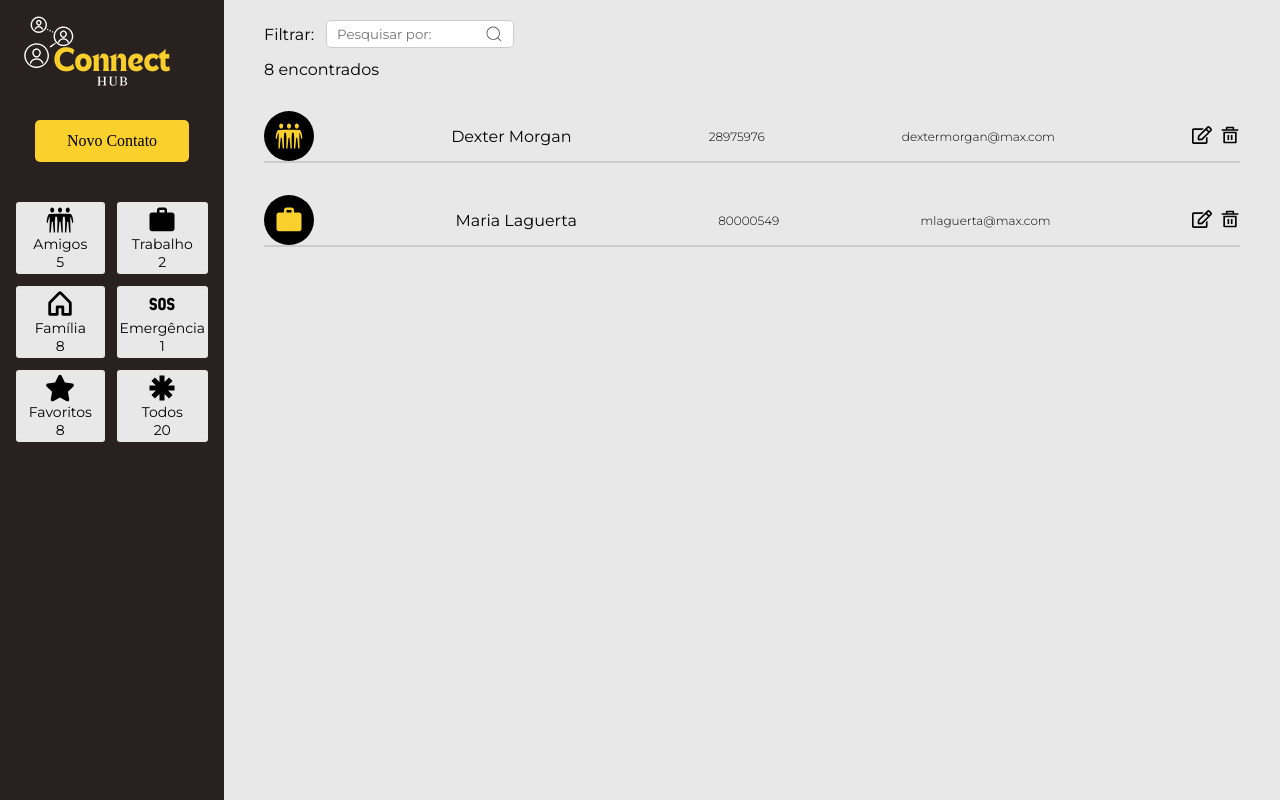
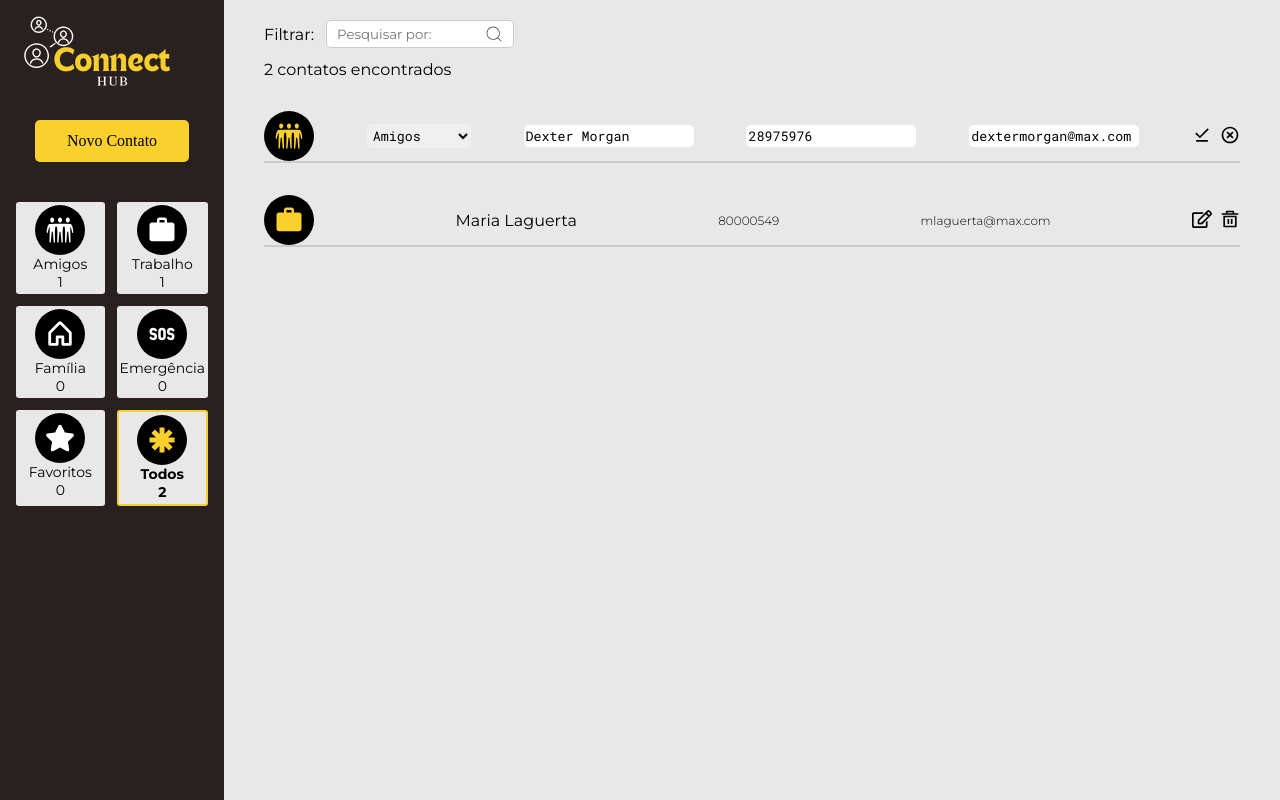
Before and after one commit to analoosena/lista-contatos-react-redux, a React (Vite) app: page / in a window 1280 px wide. Both pictures are taken after a click on the button 1202 px from the left and 136 px from the top of the page. Built offline with nearby package versions, Linux system fonts and the light colour scheme; a web font is replaced by a local one.

Commit message:
codingin filters, redux and states

```diff
--- a/src/components/Contato/index.tsx
+++ b/src/components/Contato/index.tsx
@@ -8,15 +8,25 @@ import { TbSos } from "react-icons/tb";
 import { FaStar } from "react-icons/fa";
 import { FaRegEdit } from "react-icons/fa";
 import { RiDeleteBin5Line } from "react-icons/ri";
+import { RiCloseCircleLine } from "react-icons/ri";
+import { MdDownloadDone } from "react-icons/md";
 
 import NovoContato from "../../models/NovoContato";
-import { removerContato, editarContato } from "../../redux/reducers/lista";
+import { editarContato, removerContato } from "../../redux/reducers/lista";
 
-import { BotaoAcao, Botoes, ContainerContato, IconAvatar } from "./styles";
+import { BotaoAcao, Botoes, ContainerContato } from "./styles";
+import { useState } from "react";
+import { IconAvatarYellow } from "../../styles";
 
 type Props = NovoContato;
 
 const Contato = ({ nomeCompleto, telefone, email, grupo, id }: Props) => {
+  const [estaEditando, setEstaEditando] = useState(false);
+  const [nomeEditado, setNomeEditado] = useState(nomeCompleto);
+  const [telefoneEditado, setTelefoneEditado] = useState(telefone);
+  const [emailEditado, setEmailEditado] = useState(email);
+  const [grupoEditado, setGrupoEditado] = useState(grupo);
+
   const mudaIcon = (grupo: string) => {
     switch (grupo) {
       case "amigos":
@@ -36,31 +46,103 @@ const Contato = ({ nomeCompleto, telefone, email, grupo, id }: Props) => {
 
   const dispatch = useDispatch();
 
+  const salvaEdicao = () => {
+    dispatch(
+      editarContato({
+        id,
+        nomeCompleto: nomeEditado,
+        telefone: telefoneEditado,
+        email: emailEditado,
+        grupo: grupoEditado,
+      })
+    );
+    setEstaEditando(false);
+  };
+
+  const cancelaEdicao = () => {
+    setNomeEditado(nomeCompleto);
+    setTelefoneEditado(telefone);
+    setEmailEditado(email);
+    setGrupoEditado(grupo);
+    setEstaEditando(false);
+  };
+
   function removeC() {
     dispatch(removerContato(id));
     console.log(`item que esta sendo clicado ${id}`);
   }
   return (
     <ContainerContato>
+      {estaEditando ? (
+        <>
           <div>
-        <IconAvatar>{mudaIcon(grupo)}</IconAvatar>
+            <IconAvatarYellow>{mudaIcon(grupoEditado)}</IconAvatarYellow>
+          </div>
+          <select
+            value={grupoEditado}
+            onChange={(e) =>
+              setGrupoEditado(
+                e.target.value as
+                  | "amigos"
+                  | "familia"
+                  | "trabalho"
+                  | "emergencia"
+                  | "favoritos"
+              )
+            } //converte o valor para os declarados
+          >
+            <option value="amigos">Amigos</option>
+            <option value="familia">Família</option>
+            <option value="trabalho">Trabalho</option>
+            <option value="emergencia">Emergência</option>
+            <option value="favoritos">Favoritos</option>
+          </select>
+          <input
+            type="text"
+            value={nomeEditado}
+            onChange={(e) => setNomeEditado(e.target.value)}
+          />
+          <input
+            type="number"
+            value={telefoneEditado ?? ""}
+            onChange={(e) => setTelefoneEditado(e.target.valueAsNumber || 0)} //já retorna um número em vez de uma string, e 0 ao inves de null
+          />
+          <input
+            type="text"
+            value={emailEditado}
+            onChange={(e) => setEmailEditado(e.target.value)}
+          />
+        </>
+      ) : (
+        <>
+          <div>
+            <IconAvatarYellow>{mudaIcon(grupo)}</IconAvatarYellow>
           </div>
           <h5>{nomeCompleto}</h5>
           <p>{telefone}</p>
           <p>{email}</p>
+        </>
+      )}
       <Botoes>
-        <BotaoAcao
-          onClick={() =>
-            dispatch(
-              editarContato({ nomeCompleto, telefone, email, grupo, id })
-            )
-          }
-        >
+        {estaEditando ? (
+          <>
+            <BotaoAcao onClick={salvaEdicao}>
+              <MdDownloadDone />
+            </BotaoAcao>
+            <BotaoAcao onClick={cancelaEdicao}>
+              <RiCloseCircleLine />
+            </BotaoAcao>
+          </>
+        ) : (
+          <>
+            <BotaoAcao onClick={() => setEstaEditando(true)}>
               <FaRegEdit />
             </BotaoAcao>
             <BotaoAcao onClick={removeC}>
               <RiDeleteBin5Line />
             </BotaoAcao>
+          </>
+        )}
       </Botoes>
     </ContainerContato>
   );
--- a/src/components/Contato/styles.ts
+++ b/src/components/Contato/styles.ts
@@ -7,36 +7,31 @@ export const ContainerContato = styled.div`
   gap: 24px;
   align-items: center;
   justify-content: space-between;
-  h5{
+  h5 {
     font-size: 16px;
     font-weight: 400;
   }
-  p{
+  p {
     font-weight: 300;
     font-size: 12px;
   }
-`;
-export const IconAvatar = styled.div`
-  width: 50px;
-  height: 50px;
-  background-color: #000;
-  color: white;
-  font-size: 20px;
-  font-weight: bold;
-  display: flex;
-  align-items: center;
-  justify-content: center;
-  border-radius: 50%;
-  svg {
-    color: #fad02c;
-    font-size: 30px;
+  select,
+  input {
+    border-radius: 5px;
+    font-family: "Roboto Mono", serif;
+    border: none;
+    outline: none;
+    padding: 2px;
+    &:focus {
+      border: #fad02c solid 2px;
+    }
   }
 `;
 
-export const Botoes = styled.div `
+export const Botoes = styled.div`
   display: flex;
   gap: 8px;
-`
+`;
 export const BotaoAcao = styled.button`
   background-color: transparent;
   cursor: pointer;
--- a/src/components/FiltroButton/index.tsx
+++ b/src/components/FiltroButton/index.tsx
@@ -1,16 +1,34 @@
+import { useDispatch } from "react-redux";
+import { useState } from "react";
+
 import { CiSearch } from "react-icons/ci";
 import { Button, Container, Input } from "./style";
+import { aplicarFiltro } from "../../redux/reducers/filtro";
 
 const Filtro = () => {
+  const [textoBusca, setTextoBusca] = useState("");
+
+  const dispatch = useDispatch();
+  const pesquisarTermo = () => {
+    dispatch(aplicarFiltro({ termoBusca: textoBusca, nomeGrupo: "todos" }));
+    setTextoBusca("");
+  };
+
   return (
     <>
-    <Container>
-      <p>Filtrar:</p>
-      <Input type="text" placeholder="Pesquisar por:" />
-      <Button><CiSearch /></Button>
-    </Container>
-    <p>8 encontrados</p>
+      <Container>
+        <p>Filtrar:</p>
+        <Input
+          type="text"
+          placeholder="Pesquisar por:"
+          value={textoBusca}
+          onChange={(e) => setTextoBusca(e.target.value)}
+        />
+        <Button onClick={pesquisarTermo}>
+          <CiSearch />
+        </Button>
+      </Container>
     </>
   );
 };
-export default Filtro
+export default Filtro;
--- a/src/components/FiltroCard/index.tsx
+++ b/src/components/FiltroCard/index.tsx
@@ -1,16 +1,49 @@
+import { IconType } from "react-icons";
+import { useDispatch, useSelector } from "react-redux";
+
 import { ContainerFiltroCard } from "./styles";
-import { IconType } from "react-icons"
+import { IconAvatar } from "../../styles";
+import { aplicarFiltro } from "../../redux/reducers/filtro";
+import { RootReducer } from "../../redux/store";
 
 type Props = {
   icon: IconType;
   titulo: string;
-  contador: number;
+  grupo:
+    | "amigos"
+    | "familia"
+    | "trabalho"
+    | "emergencia"
+    | "favoritos"
+    | "todos";
 };
 
-const FiltroCard = ({ icon: Icon, titulo, contador }: Props) => {
+const FiltroCard = ({ icon: Icon, titulo, grupo }: Props) => {
+  const filtroEscolhido = useSelector(
+    (state: RootReducer) => state.filtro.nomeGrupo
+  );
+  const { lista } = useSelector((state: RootReducer) => state);
+
+  const dispatch = useDispatch();
+
+  const filtrarGrupo = () => {
+    dispatch(aplicarFiltro({ nomeGrupo: grupo }));
+  };
+  const contarPessoas = () => {
+    if (grupo === "todos") {
+      return lista.contatos.length;
+    } else {
+      return lista.contatos.filter((item) => item.grupo == grupo).length;
+    }
+  };
+
+  const verfificaEstaAtivo = filtroEscolhido === grupo;
+  const contador = contarPessoas();
   return (
-    <ContainerFiltroCard>
-      <Icon size={30} />
+    <ContainerFiltroCard onClick={filtrarGrupo} ativo={verfificaEstaAtivo}>
+      <IconAvatar ativo={verfificaEstaAtivo}>
+        <Icon />
+      </IconAvatar>
       <p>{titulo}</p>
       <p>{contador}</p>
     </ContainerFiltroCard>
--- a/src/components/FiltroCard/styles.ts
+++ b/src/components/FiltroCard/styles.ts
@@ -1,16 +1,21 @@
 import styled from "styled-components";
 
-export const ContainerFiltroCard = styled.div`
+type Props = {
+  ativo: boolean;
+};
+
+export const ContainerFiltroCard = styled.div<Props>`
   background-color: #ffff;
   padding: 3px;
   display: flex;
   flex-direction: column;
   align-items: center;
   font-family: "Liter", serif;
+  font-weight: ${(props) => props.ativo ? 'bold' : 'none'};
   border-radius: 3px;
   background-color: #e8e8e8;
   cursor: pointer;
-
+  border: ${(props ) => (props.ativo ? '2px solid #fad02c' : 'none')};
   p {
     font-size: 14px;
   }
--- a/src/containers/BarraLateral/index.tsx
+++ b/src/containers/BarraLateral/index.tsx
@@ -8,17 +8,18 @@ import FiltroCard from "../../components/FiltroCard";
 import { Botao, ContainerBarra, Filtros } from "./styles";
 
 const BarraLateral = () => {
+
   return (
     <ContainerBarra>
-      <img src="src\assets\Connect.png" alt="" />
+      <img src="src\assets\Connect.png" alt="Logo Connect hub" />
       <Botao>Novo Contato</Botao>
       <Filtros>
-        <FiltroCard icon={GiThreeFriends} titulo="Amigos" contador={5} />
-        <FiltroCard icon={MdOutlineWork} titulo="Trabalho" contador={2} />
-        <FiltroCard icon={PiHouseBold} titulo="Família" contador={8} />
-        <FiltroCard icon={TbSos} titulo="Emergência" contador={1} />
-        <FiltroCard icon={FaStar} titulo="Favoritos" contador={8} />
-        <FiltroCard icon={GrEmergency} titulo="Todos" contador={20} />
+        <FiltroCard icon={GiThreeFriends} titulo="Amigos" grupo="amigos" />
+        <FiltroCard icon={MdOutlineWork} titulo="Trabalho" grupo="trabalho" />
+        <FiltroCard icon={PiHouseBold} titulo="Família" grupo="familia" />
+        <FiltroCard icon={TbSos} titulo="Emergência" grupo="emergencia" />
+        <FiltroCard icon={FaStar} titulo="Favoritos" grupo="favoritos" />
+        <FiltroCard icon={GrEmergency} titulo="Todos" grupo="todos" />
       </Filtros>
     </ContainerBarra>
   );
--- a/src/containers/BarraLateral/styles.ts
+++ b/src/containers/BarraLateral/styles.ts
@@ -20,6 +20,10 @@ export const Botao = styled.button`
   margin-bottom: 24px;
   width: 80%;
   font-family:"Liter", serif;
+  &:hover{
+    color: #fff;
+    font-weight: bold;
+  }
 `
 export const Filtros = styled.div`
   display: grid;
--- a/src/containers/ListaDeContatos/index.tsx
+++ b/src/containers/ListaDeContatos/index.tsx
@@ -7,11 +7,54 @@ import { ListaContainer } from "../../styles";
 
 const ListaDeContatos = () => {
   const { contatos } = useSelector((state: RootReducer) => state.lista);
+  const { termoBusca, nomeGrupo } = useSelector(
+    (state: RootReducer) => state.filtro
+  );
+
+  const renderizaAsFiltradas = () => {
+    let listafiltrada = contatos;
+    if (termoBusca !== undefined) {
+      listafiltrada = listafiltrada.filter(
+        (item) => item.nomeCompleto.toLocaleLowerCase().search(termoBusca.toLocaleLowerCase()) >= 0
+      );
+    }
+    switch (nomeGrupo) {
+      case "amigos": {
+        return listafiltrada.filter((item) => item.grupo === "amigos");
+      }
+      case "emergencia": {
+        return listafiltrada.filter((item) => item.grupo === "emergencia");
+      }
+      case "familia": {
+        return listafiltrada.filter((item) => item.grupo === "familia");
+      }
+      case "trabalho": {
+        return listafiltrada.filter((item) => item.grupo === "trabalho");
+      }
+      case "favoritos": {
+        return listafiltrada.filter((item) => item.grupo === "favoritos");
+      }
+      default: {
+        return listafiltrada;
+      }
+    }
+  };
+
+  const contatosFiltrados = renderizaAsFiltradas();
+
+  const contadorDeFiltradas = contatosFiltrados.length;
+
   return (
     <ListaContainer>
       <Filtro />
+      {contadorDeFiltradas === 1 ||0 ? (
+        <p>{contadorDeFiltradas} contato encontrado</p>
+      ) : (
+        <p>{contadorDeFiltradas} contatos encontrados</p>
+      )}
+
       <ul>
-        {contatos.map((item) => (
+        {contatosFiltrados.map((item) => (
           <li key={item.id}>
             <Contato
               nomeCompleto={item.nomeCompleto}
--- /dev/null
+++ b/src/redux/reducers/filtro.ts
@@ -0,0 +1,29 @@
+import { createSlice, PayloadAction } from "@reduxjs/toolkit";
+
+type FiltroState = {
+  termoBusca?: string;
+  nomeGrupo:
+    | "amigos"
+    | "familia"
+    | "trabalho"
+    | "emergencia"
+    | "favoritos"
+    | "todos";
+};
+
+const initialState: FiltroState = {
+  termoBusca: "",
+  nomeGrupo: "todos",
+};
+const filtroSlice = createSlice({
+  name: "filtro",
+  initialState,
+  reducers: {
+    aplicarFiltro: (state, action: PayloadAction<FiltroState>) => {
+      state.nomeGrupo = action.payload.nomeGrupo;
+      state.termoBusca = action.payload.termoBusca
+    },
+  },
+});
+export const { aplicarFiltro } = filtroSlice.actions;
+export default filtroSlice.reducer;
--- a/src/redux/store.ts
+++ b/src/redux/store.ts
@@ -1,9 +1,11 @@
 import { configureStore } from "@reduxjs/toolkit";
 import listaReducer from "./reducers/lista";
+import filtroReducer from '../redux/reducers/filtro'
 
 export const store = configureStore({
   reducer: {
     lista: listaReducer,
+    filtro: filtroReducer,
   },
 });
 
--- a/src/styles/index.ts
+++ b/src/styles/index.ts
@@ -1,4 +1,8 @@
 import styled, { createGlobalStyle } from "styled-components";
+
+type Props = {
+  ativo: boolean;
+};
 
 export const EstiloGlobal = createGlobalStyle`
   *{
@@ -19,3 +23,24 @@ export const ListaContainer = styled.main`
   overflow-y: scroll;
   background-color: #e8e8e8;
 `;
+export const IconAvatar = styled.div<Props>`
+  width: 50px;
+  height: 50px;
+  background-color: #000;
+  color: white;
+  font-size: 20px;
+  font-weight: bold;
+  display: flex;
+  align-items: center;
+  justify-content: center;
+  border-radius: 50%;
+  font-size: 30px;
+  svg {
+    color: ${(props ) => (props.ativo ? ' #fad02c' : '#fff')};
+  }
+`;
+export const IconAvatarYellow = styled(IconAvatar)`
+  svg {
+    color: #fad02c;
+  }
+`
```
Lines whose indentation alone changed are shown as unchanged.
